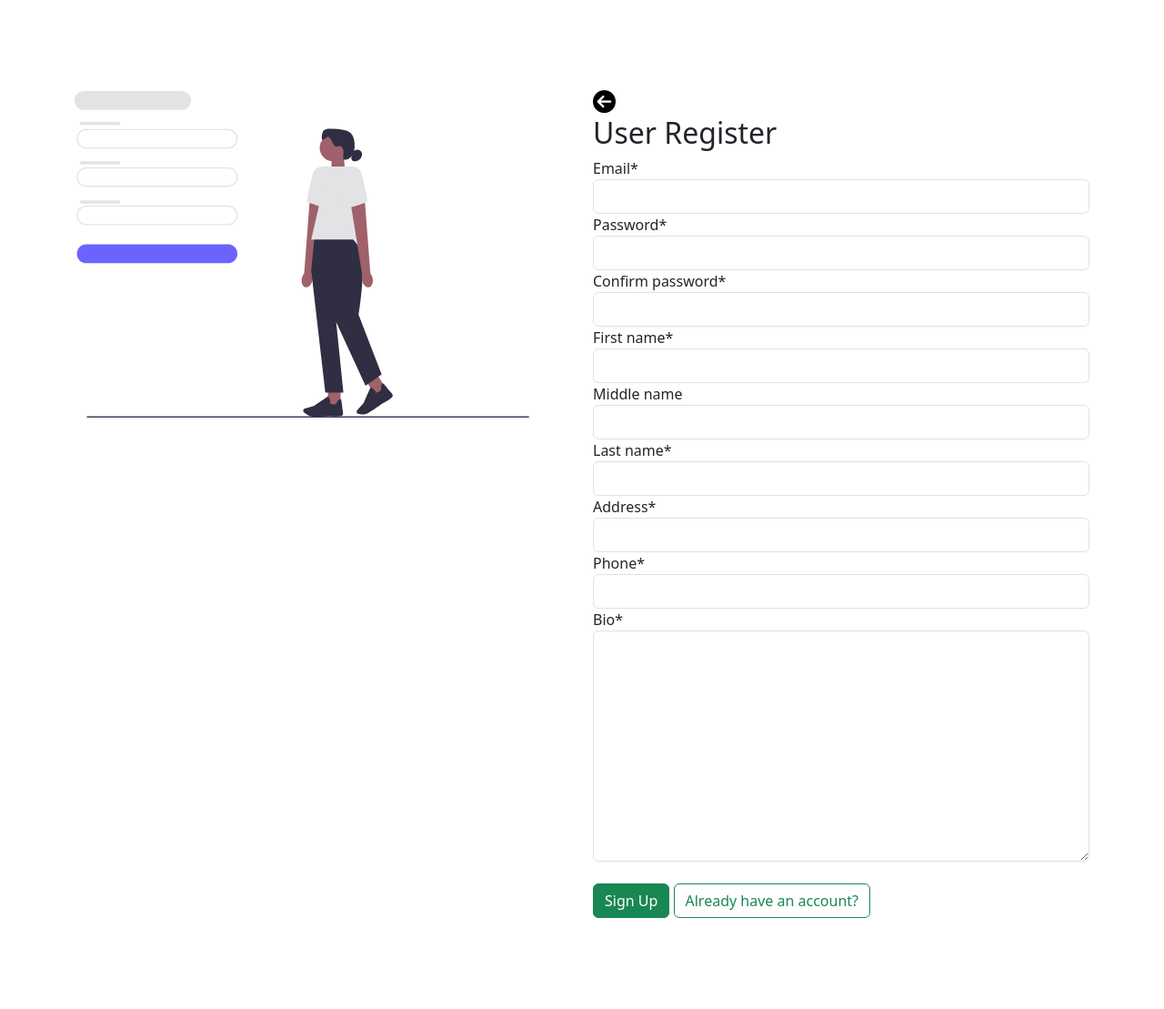
After one commit to Dipshina/Job-Portal, a Django app: page /account/user-register in a window 1280 px wide. The commit adds this page. Shown: the whole page at 91% size. Run offline with Django 4.2, Linux system fonts and the light colour scheme; some libraries are stand-ins or nearby versions.

Commit message:
User Authentication

```diff
--- /dev/null
+++ b/apps/account/forms.py
@@ -0,0 +1,16 @@
+from django import forms
+
+class LoginForm(forms.Form):
+    email = forms.EmailField(max_length=20)
+    password = forms.CharField(widget=forms.PasswordInput())
+
+class RegisterForm(forms.Form):
+    email = forms.EmailField(max_length= 20)
+    password = forms.CharField(widget=forms.PasswordInput())
+    confirm_password = forms.CharField(widget=forms.PasswordInput())
+    first_name = forms.CharField(max_length=20)
+    middle_name = forms.CharField(max_length=20, required=False)
+    last_name = forms.CharField(max_length=20)
+    address = forms.CharField(max_length=30)
+    phone = forms.CharField(max_length=14)
+    bio = forms.CharField(widget=forms.Textarea())
--- /dev/null
+++ b/apps/account/urls.py
@@ -0,0 +1,8 @@
+from django.urls import path
+from .views import LoginView, RegisterView, user_logout
+
+urlpatterns = [
+    path("user-login", LoginView.as_view(), name="user_login"),
+    path("user-register", RegisterView.as_view(), name="user_register"),
+    path("user-logout", user_logout, name="user_logout"),
+]
--- a/apps/account/views.py
+++ b/apps/account/views.py
@@ -1,3 +1,56 @@
-from django.shortcuts import render
+from django.shortcuts import redirect
+from apps.account.models import UserProfile
+from .forms import LoginForm, RegisterForm
+from django.views.generic import FormView
+from django.contrib.auth import get_user_model, authenticate, login, logout
 
-# Create your views here.
+User = get_user_model()
+
+
+class LoginView(FormView):
+    form_class = LoginForm
+    template_name = "account/login.html"
+
+    def post(self, request, *args, **kwargs):
+        form = self.get_form()
+        if form.is_valid():
+            email = form.cleaned_data.get("email")
+            password = form.cleaned_data.get("password")
+            user = authenticate(email=email, password=password)
+            if user:
+                login(request, user)
+                return redirect("home")
+            else:
+                return redirect("login_user")
+        else:
+            return redirect("login_user")
+
+
+class RegisterView(FormView):
+    form_class = RegisterForm
+    template_name = 'account/register.html'
+
+    def post(self, request, *args, **kwargs):
+        form = self.get_form()
+        if form.is_valid():
+            password = form.cleaned_data.pop("password")
+            confirm_password = form.cleaned_data.pop('confirm_password')
+            if password != confirm_password:
+                return redirect("user_register")
+
+            address = form.cleaned_data.pop('address')
+            bio = form.cleaned_data.pop('bio')
+            phone = form.cleaned_data.pop('phone')
+
+            user = User.objects.create(is_active=True, **form.cleaned_data)
+            user.set_password(password)
+            user.save()
+            UserProfile.objects.create(user=user, address=address, bio=bio, phone=phone)
+            return redirect("home")
+        else:
+            return self.form_invalid(form)
+
+
+def user_logout(request):
+    logout(request)
+    return redirect("home")
--- a/config/settings/base.py
+++ b/config/settings/base.py
@@ -13,7 +13,7 @@ INSTALLED_APPS = [
 
 PROJECT_APPS = ['apps.account', 'apps.core', 'apps.commons']
 
-THIRD_PARTY_APPS = []
+THIRD_PARTY_APPS = ['crispy_forms', 'crispy_bootstrap4']
 
 INSTALLED_APPS += PROJECT_APPS + THIRD_PARTY_APPS
 
@@ -75,3 +75,4 @@ USE_TZ = True
 
 DEFAULT_AUTO_FIELD = 'django.db.models.BigAutoField'
 AUTH_USER_MODEL = 'account.User' #app_name.model_name
+CRISPY_TEMPLATE_PACK = "bootstrap4"
--- a/config/urls.py
+++ b/config/urls.py
@@ -3,5 +3,6 @@ from django.urls import path, include
 
 urlpatterns = [
     path('admin/', admin.site.urls),
+    path('account/', include('apps.account.urls')),
     path('', include('apps.core.urls')),
 ]
--- /dev/null
+++ b/templates/account/register.html
@@ -0,0 +1,32 @@
+{% extends 'layouts/base.html' %}
+{% load crispy_forms_tags %}
+{% load static %}
+
+{% block content %}
+    <div style="height:100px; "></div>
+    <div class = "container">
+        <div class="row">
+            <div class= "col-md-6">
+            <img src="{% static 'account/signup.svg' %}" style="height: 500 px; width: 500px">
+        </div>
+            <div class= "col-md-6">
+                <a href="{% url 'home' %}">
+                    <i class="fas fa-arrow-circle-left" style="font-size: 25px; color: black;"></i>
+                </a>
+                <div style="margin-top: 0px">
+                    <h2>User Register</h2>
+                    <form method="post">
+                        {% csrf_token %}
+                        {{ form|crispy }}
+                        <br>
+                        <button type="submit" href="#" class="btn btn-success">Sign Up</button>
+                        <a href="{% url 'user_login' %}" class="btn btn-outline-success">Already have an account?</a>
+                    </form>
+                </div>
+
+            </div>
+        </div>
+    </div>
+    <div style="height: 100px;"></div>
+
+{% endblock %}
--- a/templates/layouts/base.html
+++ b/templates/layouts/base.html
@@ -2,9 +2,10 @@
 <html lang="en">
 <head>
     <meta charset="UTF-8">
-    <title>{{title}}</title>
+    <title>{{ title }}</title>
     <link href="https://cdn.jsdelivr.net/npm/bootstrap@5.3.3/dist/css/bootstrap.min.css" rel="stylesheet" integrity="sha384-QWTKZyjpPEjISv5WaRU9OFeRpok6YctnYmDr5pNlyT2bRjXh0JMhjY6hW+ALEwIH" crossorigin="anonymous">
     <script src="https://cdn.jsdelivr.net/npm/bootstrap@5.3.3/dist/js/bootstrap.bundle.min.js" integrity="sha384-YvpcrYf0tY3lHB60NNkmXc5s9fDVZLESaAA55NDzOxhy9GkcIdslK1eN7N6jIeHz" crossorigin="anonymous"></script>
+    <script src="https://kit.fontawesome.com/284b6ae47f.js" crossorigin="anonymous"></script>
 </head>
 <body>
   {% block content %}
--- a/templates/layouts/base_with_nav.html
+++ b/templates/layouts/base_with_nav.html
@@ -1,6 +1,8 @@
 {% extends 'layouts/base.html' %}
 {% block content %}
     {% include 'layouts/nav.html' %}
-    {% block sub_block %}
-    {% endblock %}
+    <div class = "container" style="margin-top: 20px">
+        {% block sub_block %}
+        {% endblock %}
+    </div>
 {% endblock %}
```
Also changed, not shown: templates/account/login.html (added, +31 -0 lines), templates/layouts/nav.html (+29 -15 lines), static/account/default.jpeg (added), static/account/login.svg (added), static/account/signup.svg (added), static/core/logo.png (added).
